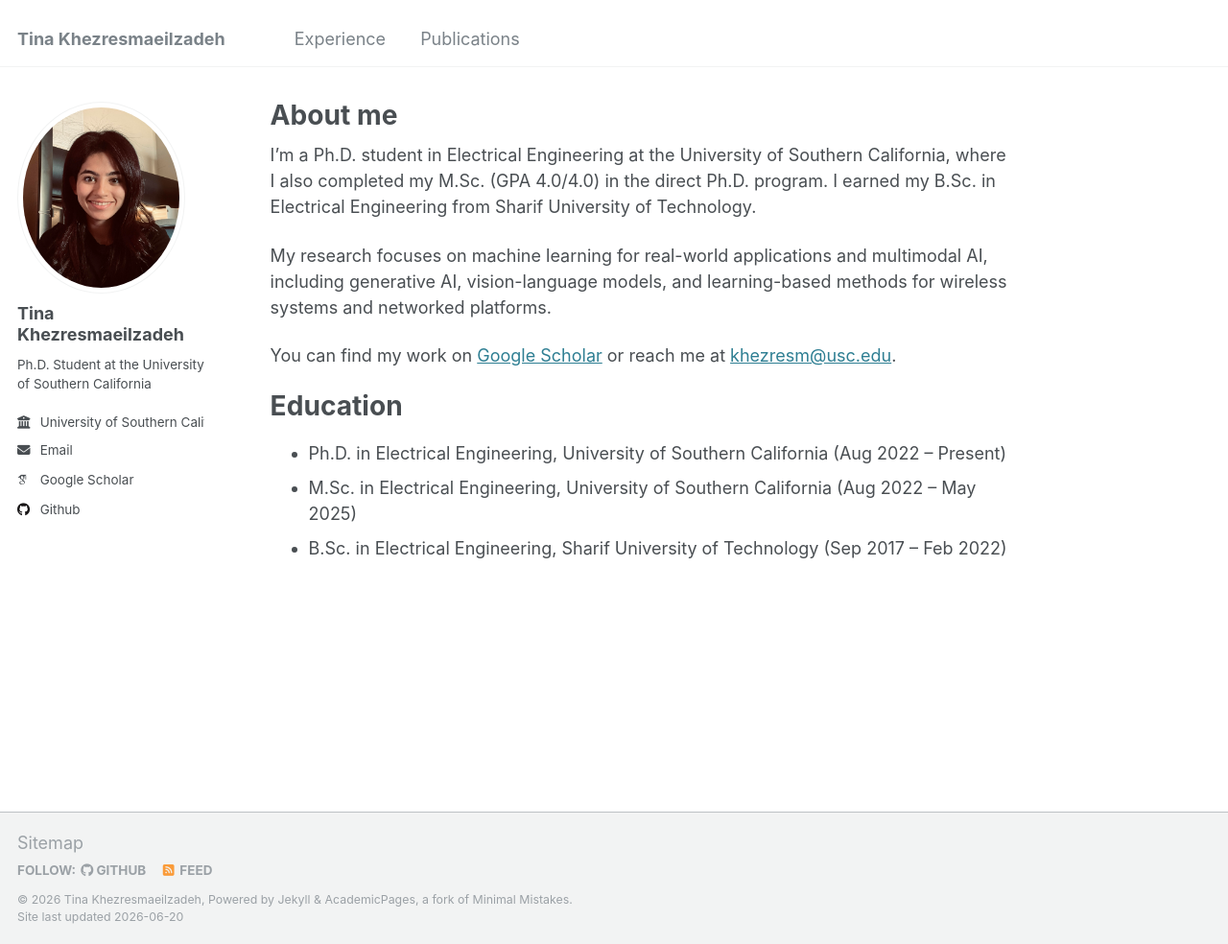
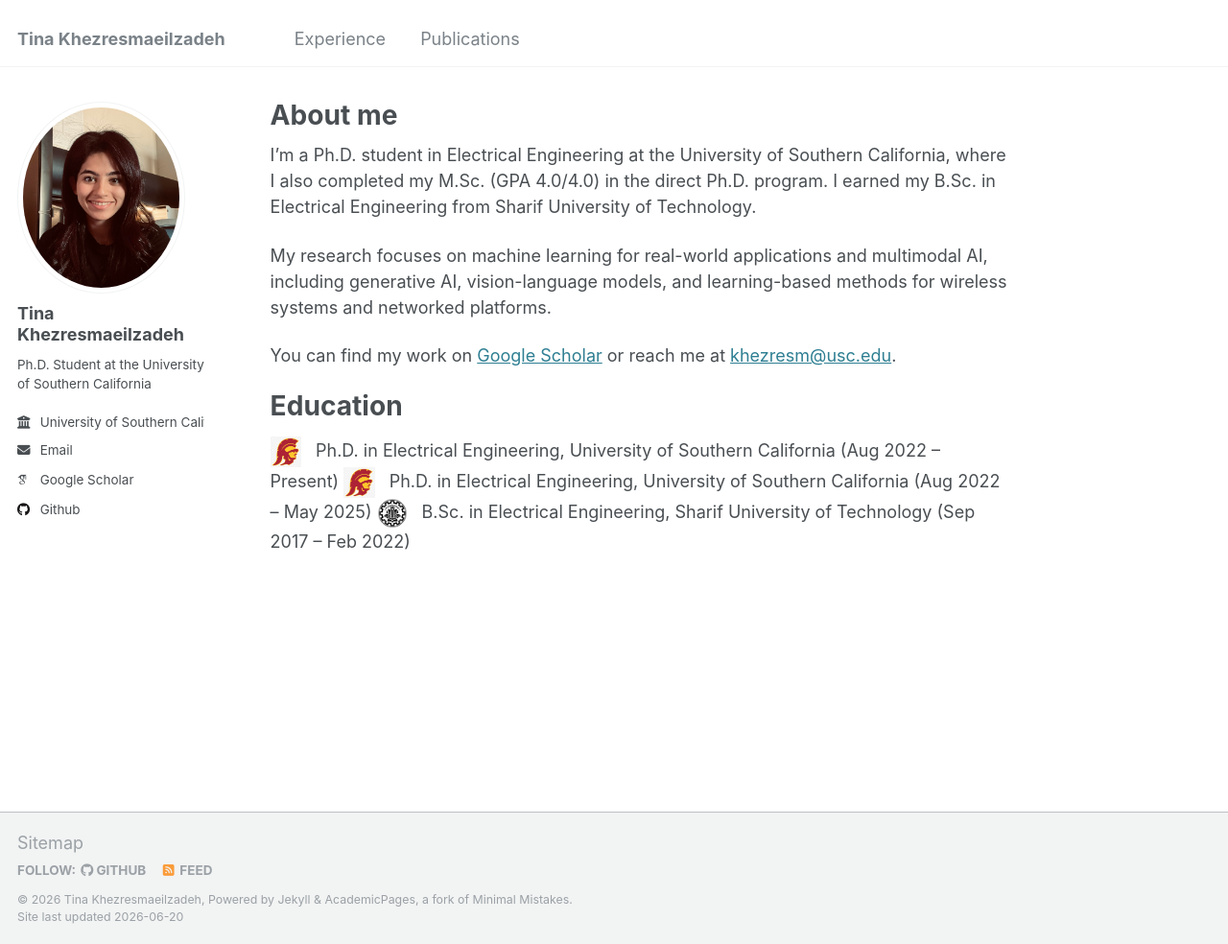
Before and after one commit to tinakhezresmaeilzadeh/tinakhezresmaeilzadeh.github.io, a Jekyll site: the page built from _pages/about.md, in a window 1280 px wide and 984 px high. Shown: the whole window at 96% size. Built offline with Jekyll 4.4.1, drawn with Linux system fonts in a browser that asks for light colours; some web fonts are replaced.

Commit message:
Update about.md

```diff
--- a/_pages/about.md
+++ b/_pages/about.md
@@ -13,8 +13,9 @@
 
 You can find my work on [Google Scholar](https://scholar.google.com/citations?user=8EhzPssAAAAJ&hl=en) or reach me at [khezresm@usc.edu](mailto:khezresm@usc.edu).
 
+
 Education
 ======
-* Ph.D. in Electrical Engineering, University of Southern California (Aug 2022 – Present)
-* M.Sc. in Electrical Engineering, University of Southern California (Aug 2022 – May 2025)
-* B.Sc. in Electrical Engineering, Sharif University of Technology (Sep 2017 – Feb 2022)
+<img src="/images/usc-logo.png" alt="USC" style="height:32px !important; width:auto !important; vertical-align:middle; margin-right:10px;"> Ph.D. in Electrical Engineering, University of Southern California (Aug 2022 – Present)
+<img src="/images/usc-logo.png" alt="USC" style="height:32px !important; width:auto !important; vertical-align:middle; margin-right:10px;"> Ph.D. in Electrical Engineering, University of Southern California (Aug 2022 – May 2025)
+<img src="/images/sharif-logo.png" alt="Sharif University of Technology" style="height:32px !important; width:auto !important; vertical-align:middle; margin-right:10px;"> B.Sc. in Electrical Engineering, Sharif University of Technology (Sep 2017 – Feb 2022)
```
